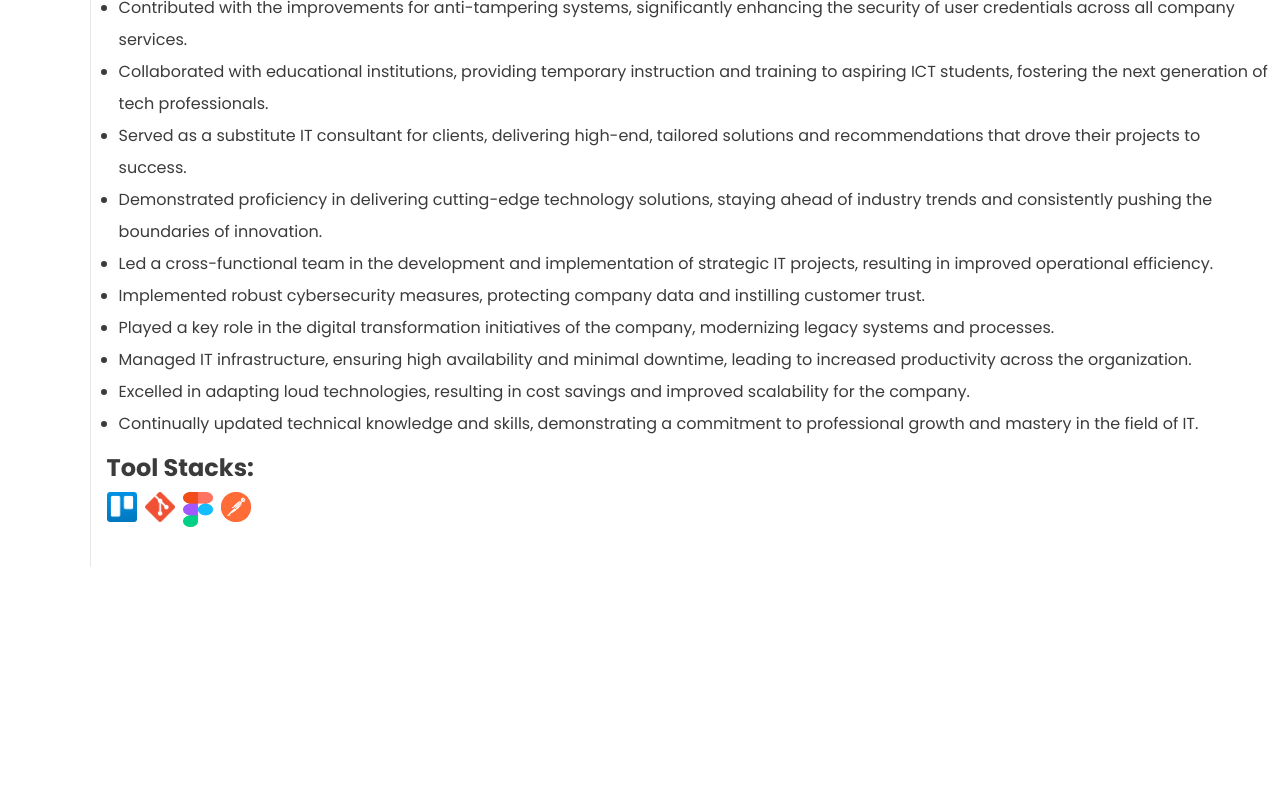
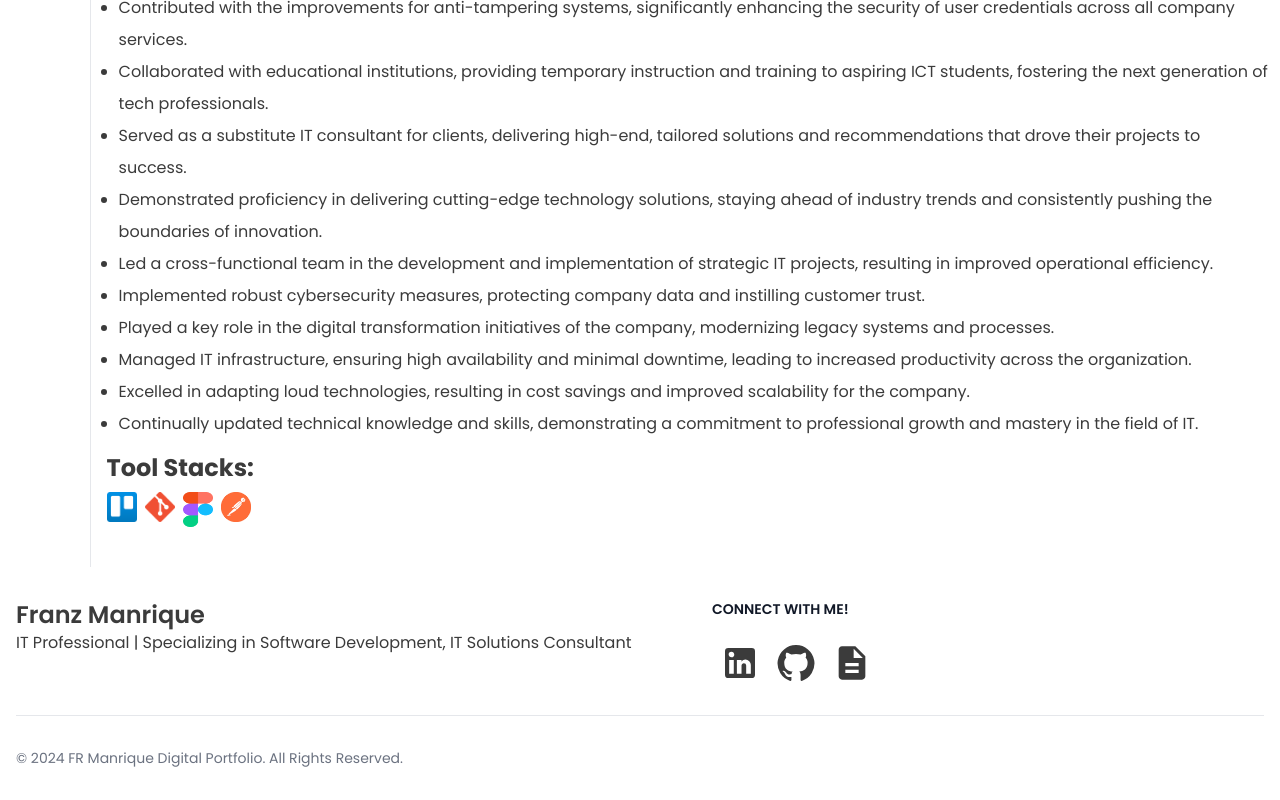
Before and after one commit to Ars3nicc/my-react-portfolio, a React (Create React App) app: page / in a window 1280 px wide. Shown: the part 2853-3653 px from the top of the page. Before the commit the page ends 3420 px from the top, so only its background shows below. Built offline with nearby package versions, Linux system fonts and the light colour scheme; what tailwindcss-animated would draw is missing.

Commit message:
chore: Add Footer component to App.js and update AboutMe and Footer components

```diff
--- a/src/App.js
+++ b/src/App.js
@@ -1,6 +1,7 @@
 import React from "react";
 import "./App.css";
 import Navbar from "./components/Navbar/index";
+import Footer from "./components/Footer/index";
 import { AboutMe } from "./components/AboutMe";
 import { Projects } from "./components/Projects";
 import { Routes, Route } from "react-router-dom";
@@ -17,6 +18,7 @@ function App() {
         <Route path="/" element={<AboutMe />} />
         <Route path="/projects" element={<Projects />} />
       </Routes>
+      <Footer />
     </div>
   );
 }
--- a/src/components/AboutMe/index.js
+++ b/src/components/AboutMe/index.js
@@ -4,7 +4,7 @@ import "./about-me.css";
 import GitHubIcon from "@mui/icons-material/GitHub";
 import LinkedInIcon from "@mui/icons-material/LinkedIn";
 import DescriptionIcon from "@mui/icons-material/Description";
-import ManriqueCV from "../../assets/document/Manrique_CV.pdf";
+// import ManriqueCV from "../../assets/document/Manrique_CV.pdf";
 import avatarImage from "../../assets/img/my-avatar.png";
 
 import ResumeContainer from "../Resume/resumeData";
--- /dev/null
+++ b/src/components/Footer/index.js
@@ -0,0 +1,82 @@
+import React, { useEffect } from "react";
+import AOS from "aos"; // Import AOS library
+import GitHubIcon from "@mui/icons-material/GitHub";
+import LinkedInIcon from "@mui/icons-material/LinkedIn";
+import DescriptionIcon from "@mui/icons-material/Description";
+const withAOS = (Component) => (props) => {
+  useEffect(() => {
+    AOS.init({
+      duration: 1000,
+    });
+  }, []);
+
+  return <Component {...props} />;
+};
+
+const Footer = () => {
+  return (
+    <footer class="bg-white dark:bg-gray-900">
+      <div class="mx-auto w-full max-w-screen-xl p-4 py-6 lg:py-8">
+        <div class="md:flex md:justify-between">
+          <div class="mb-6 md:mb-0">
+            <div class="self-center flex flex-col">
+              <span class=" text-2xl font-semibold whitespace-nowrap dark:text-white">
+                Franz Manrique
+              </span>
+              <p>
+                IT Professional | Specializing in Software Development, IT
+                Solutions Consultant
+              </p>
+            </div>
+          </div>
+          <div class="grid grid-cols-2 gap-8 sm:gap-6 sm:grid-cols-3">
+            <div>
+              <h2 class="mb-6 text-sm font-semibold text-gray-900 uppercase dark:text-white">
+                Connect with Me!
+              </h2>
+              <div className="mt-4 flex justify-center md:justify-start">
+                <a
+                  href="https://www.linkedin.com/in/franz-ronin-manrique-4b7612242/"
+                  target="_blank"
+                  rel="noopener noreferrer"
+                  className="mx-2 transform transition duration-500 ease-in-out hover:scale-125 hover:text-gray-500"
+                >
+                  <LinkedInIcon style={{ fontSize: 40 }} />
+                </a>
+                <a
+                  href="https://github.com/Ars3nicc"
+                  target="_blank"
+                  rel="noopener noreferrer"
+                  className="mx-2 transform transition duration-500 ease-in-out hover:scale-125 hover:text-gray-500"
+                >
+                  <GitHubIcon style={{ fontSize: 40 }} />
+                </a>
+                <a
+                  href="https://www.canva.com/design/DAFtSkW0F5c/1JwldvS4uv9Qikbt2A8oJg/edit?utm_content=DAFtSkW0F5c&utm_campaign=designshare&utm_medium=link2&utm_source=sharebutton"
+                  target="_blank"
+                  rel="noopener noreferrer"
+                  className="mx-2 transform transition duration-500 ease-in-out hover:scale-125 hover:text-gray-500"
+                >
+                  <DescriptionIcon style={{ fontSize: 40 }} />
+                </a>
+              </div>
+            </div>
+          </div>
+        </div>
+        <hr class="my-6 border-gray-200 sm:mx-auto dark:border-gray-700 lg:my-8" />
+        <div class="sm:flex sm:items-center sm:justify-between">
+          <span class="text-sm text-gray-500 sm:text-center dark:text-gray-400">
+            © 2024{" "}
+            <a href="https://flowbite.com/" class="hover:underline">
+              FR Manrique Digital Portfolio
+            </a>
+            . All Rights Reserved.
+          </span>
+
+        </div>
+      </div>
+    </footer>
+  );
+};
+
+export default withAOS(Footer);
--- a/src/components/Resume/resumeData.js
+++ b/src/components/Resume/resumeData.js
@@ -133,7 +133,7 @@ const resumeData = [
   },
   {
     title: "Junior Operations Manager",
-    experience: "June 2023 - September 2023",
+    experience: "June 2022 - January 2023",
     company: "Centrive Technologies",
     description: [
       "Successfully managed and streamlined backlogs of IT projects and proposals, contributing to improved project timelines and operational efficiency.",
@@ -174,7 +174,7 @@ const resumeData = [
   },
   {
     title: "IT Intern",
-    experience: "August 2022 - January 2023",
+    experience: "March 2022 - June 2023",
     company: "Persons",
     description: [
       "Contributed with the improvements for anti-tampering systems, significantly enhancing the security of user credentials across all company services.",
```
